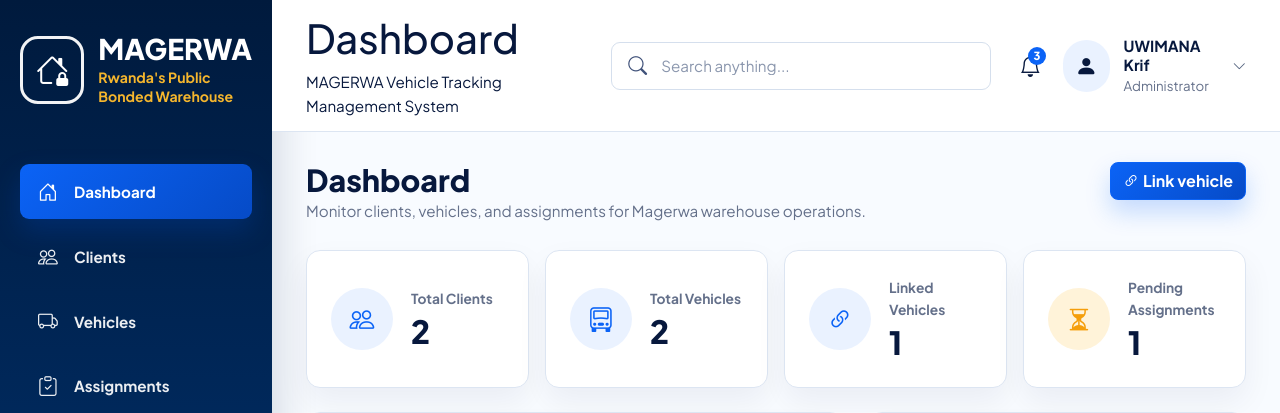
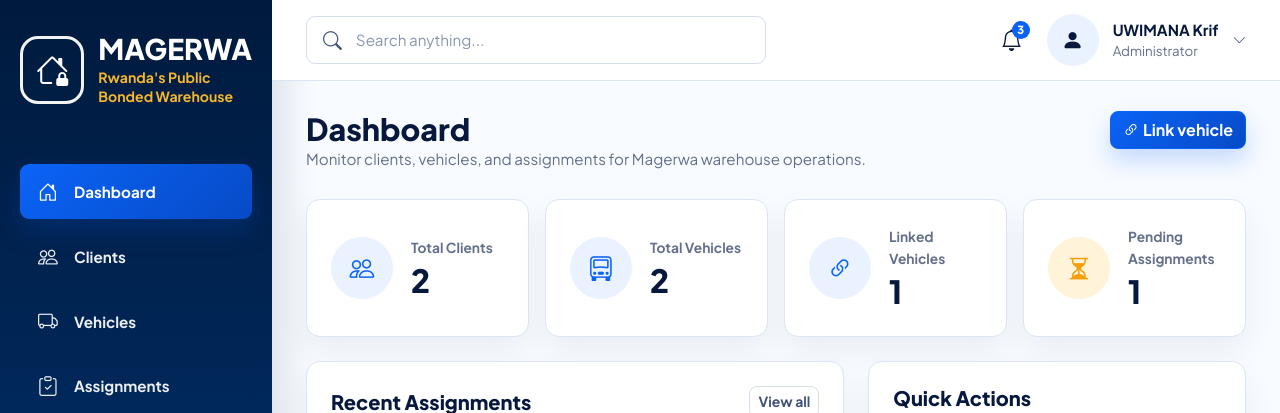
Before and after one commit to krif014/Magerwa-vehicle-tracking-system, a PHP site: page /index.php in a window 1280 px wide. Shown: the top 413 px of the page. Run offline with PHP 8.4, Linux system fonts and the light colour scheme; a user stored in the database is signed in; data comes from the database, SQL or seed files in the repository.

Commit message:
layout: remove duplicate topbar headings

```diff
--- a/includes/header.php
+++ b/includes/header.php
@@ -1,7 +1,6 @@
 <?php
 $admin = $admin ?? current_admin();
 $active = $active ?? '';
-$pageHeading = trim(explode('-', $title ?? 'Dashboard')[0]);
 ?>
 <!doctype html>
 <html lang="en">
@@ -14,7 +13,7 @@ $pageHeading = trim(explode('-', $title ?? 'Dashboard')[0]);
     <link href="https://fonts.googleapis.com/css2?family=Plus+Jakarta+Sans:wght@400;500;600;700;800&display=swap" rel="stylesheet">
     <link href="https://cdn.jsdelivr.net/npm/bootstrap@5.3.3/dist/css/bootstrap.min.css" rel="stylesheet">
     <link href="https://cdn.jsdelivr.net/npm/bootstrap-icons@1.11.3/font/bootstrap-icons.css" rel="stylesheet">
-    <link href="assets/css/style.css" rel="stylesheet">
+    <link href="assets/css/style.css?v=20260620-ui2" rel="stylesheet">
 </head>
 <body>
 <div class="app-shell">
@@ -37,10 +36,6 @@ $pageHeading = trim(explode('-', $title ?? 'Dashboard')[0]);
     </aside>
     <div class="main-area">
         <nav class="topbar">
-            <div class="topbar-title">
-                <h1><?= e($pageHeading) ?></h1>
-                <span>MAGERWA Vehicle Tracking Management System</span>
-            </div>
             <div class="topbar-search">
                 <i class="bi bi-search"></i>
                 <input type="search" placeholder="Search anything..." aria-label="Search">
```
